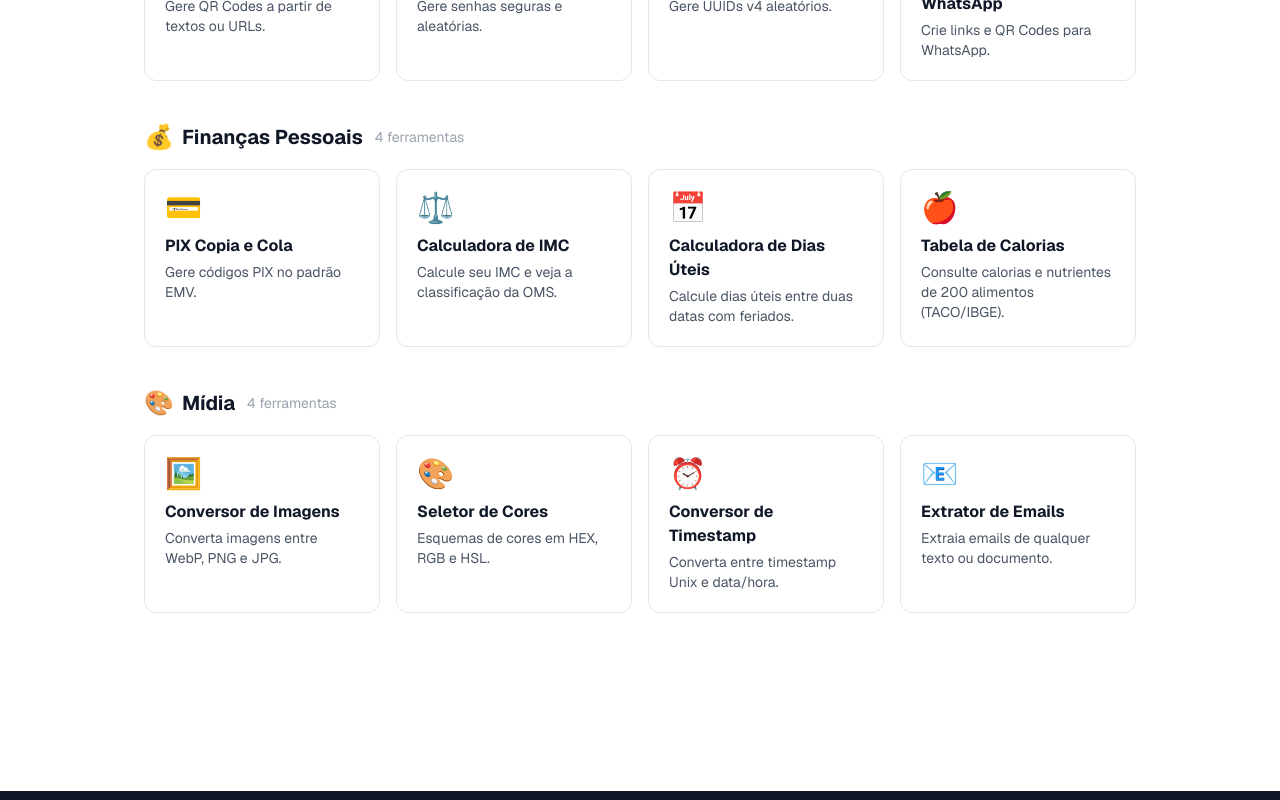
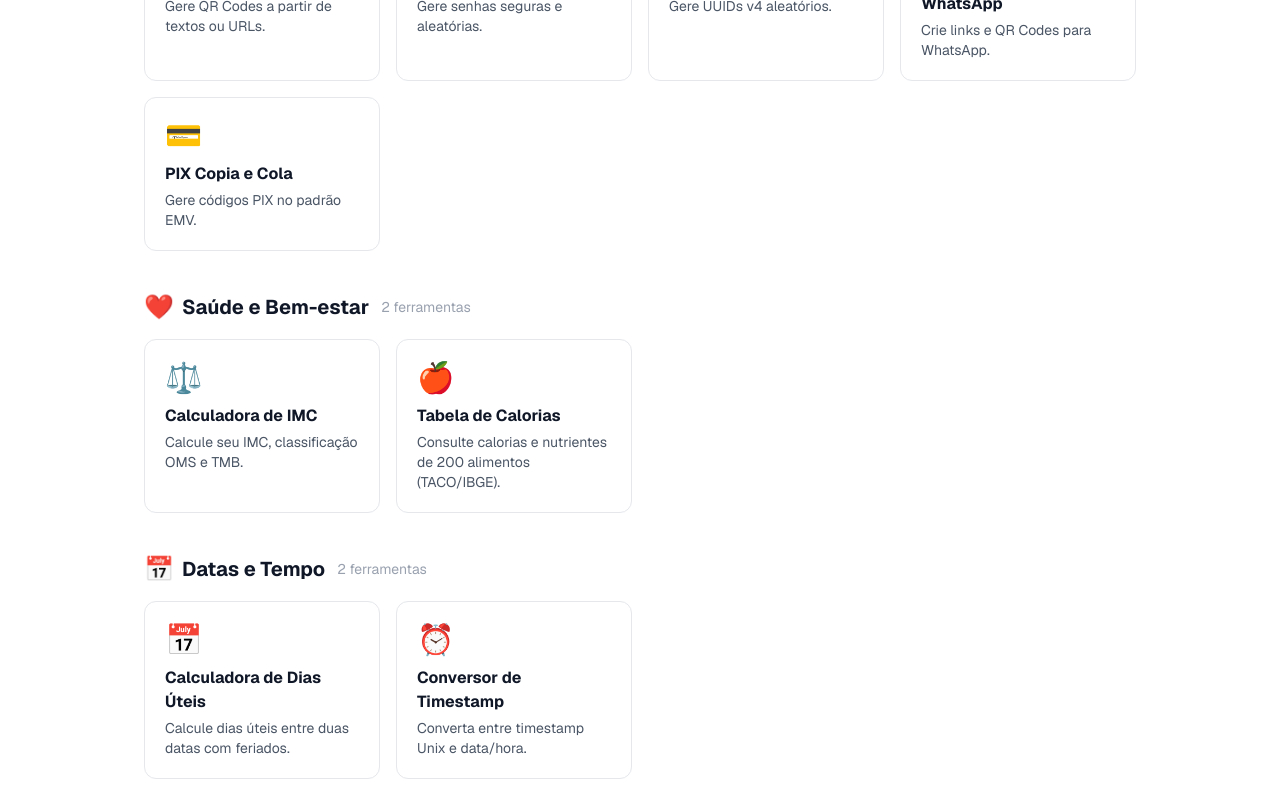
Before and after one commit to buscacentral/buscacentral, a Next.js app: page /utilidades in a window 1280 px wide. Shown: the part 940-1740 px from the top of the page. Built offline with nearby package versions, Linux system fonts and the light colour scheme; no server answers.

Commit message:
fix: reorganiza subcategorias de utilidades
- Move IMC e Calorias para 'Saúde e Bem-estar'
- Move Dias Úteis e Timestamp para 'Datas e Tempo'
- Move PIX para 'Geradores'
- Remove categoria 'Finanças Pessoais' incorreta

```diff
--- a/src/app/utilidades/page.tsx
+++ b/src/app/utilidades/page.tsx
@@ -27,16 +27,23 @@ const subcategorias = [
       { title: 'Gerador de Senha', description: 'Gere senhas seguras e aleatórias.', href: '/utilidades/gerador-senha', icon: '🔐' },
       { title: 'Gerador de UUID', description: 'Gere UUIDs v4 aleatórios.', href: '/utilidades/gerador-uuid', icon: '🆔' },
       { title: 'Gerador de Link WhatsApp', description: 'Crie links e QR Codes para WhatsApp.', href: '/utilidades/whatsapp-link', icon: '💬' },
+      { title: 'PIX Copia e Cola', description: 'Gere códigos PIX no padrão EMV.', href: '/utilidades/pix-copia-cola', icon: '💳' },
     ],
   },
   {
-    nome: 'Finanças Pessoais',
-    icon: '💰',
+    nome: 'Saúde e Bem-estar',
+    icon: '❤️',
     ferramentas: [
-      { title: 'PIX Copia e Cola', description: 'Gere códigos PIX no padrão EMV.', href: '/utilidades/pix-copia-cola', icon: '💳' },
-      { title: 'Calculadora de IMC', description: 'Calcule seu IMC e veja a classificação da OMS.', href: '/utilidades/calculadora-imc', icon: '⚖️' },
+      { title: 'Calculadora de IMC', description: 'Calcule seu IMC, classificação OMS e TMB.', href: '/utilidades/calculadora-imc', icon: '⚖️' },
+      { title: 'Tabela de Calorias', description: 'Consulte calorias e nutrientes de 200 alimentos (TACO/IBGE).', href: '/utilidades/tabela-calorias', icon: '🍎' },
+    ],
+  },
+  {
+    nome: 'Datas e Tempo',
+    icon: '📅',
+    ferramentas: [
       { title: 'Calculadora de Dias Úteis', description: 'Calcule dias úteis entre duas datas com feriados.', href: '/utilidades/dias-uteis', icon: '📅' },
-      { title: 'Tabela de Calorias', description: 'Consulte calorias e nutrientes de 200 alimentos (TACO/IBGE).', href: '/utilidades/tabela-calorias', icon: '🍎' },
+      { title: 'Conversor de Timestamp', description: 'Converta entre timestamp Unix e data/hora.', href: '/utilidades/timestamp', icon: '⏰' },
     ],
   },
   {
@@ -45,7 +52,6 @@ const subcategorias = [
     ferramentas: [
       { title: 'Conversor de Imagens', description: 'Converta imagens entre WebP, PNG e JPG.', href: '/utilidades/conversor-imagens', icon: '🖼️' },
       { title: 'Seletor de Cores', description: 'Esquemas de cores em HEX, RGB e HSL.', href: '/utilidades/seletor-cores', icon: '🎨' },
-      { title: 'Conversor de Timestamp', description: 'Converta entre timestamp Unix e data/hora.', href: '/utilidades/timestamp', icon: '⏰' },
       { title: 'Extrator de Emails', description: 'Extraia emails de qualquer texto ou documento.', href: '/utilidades/extrator-emails', icon: '📧' },
     ],
   },
```
